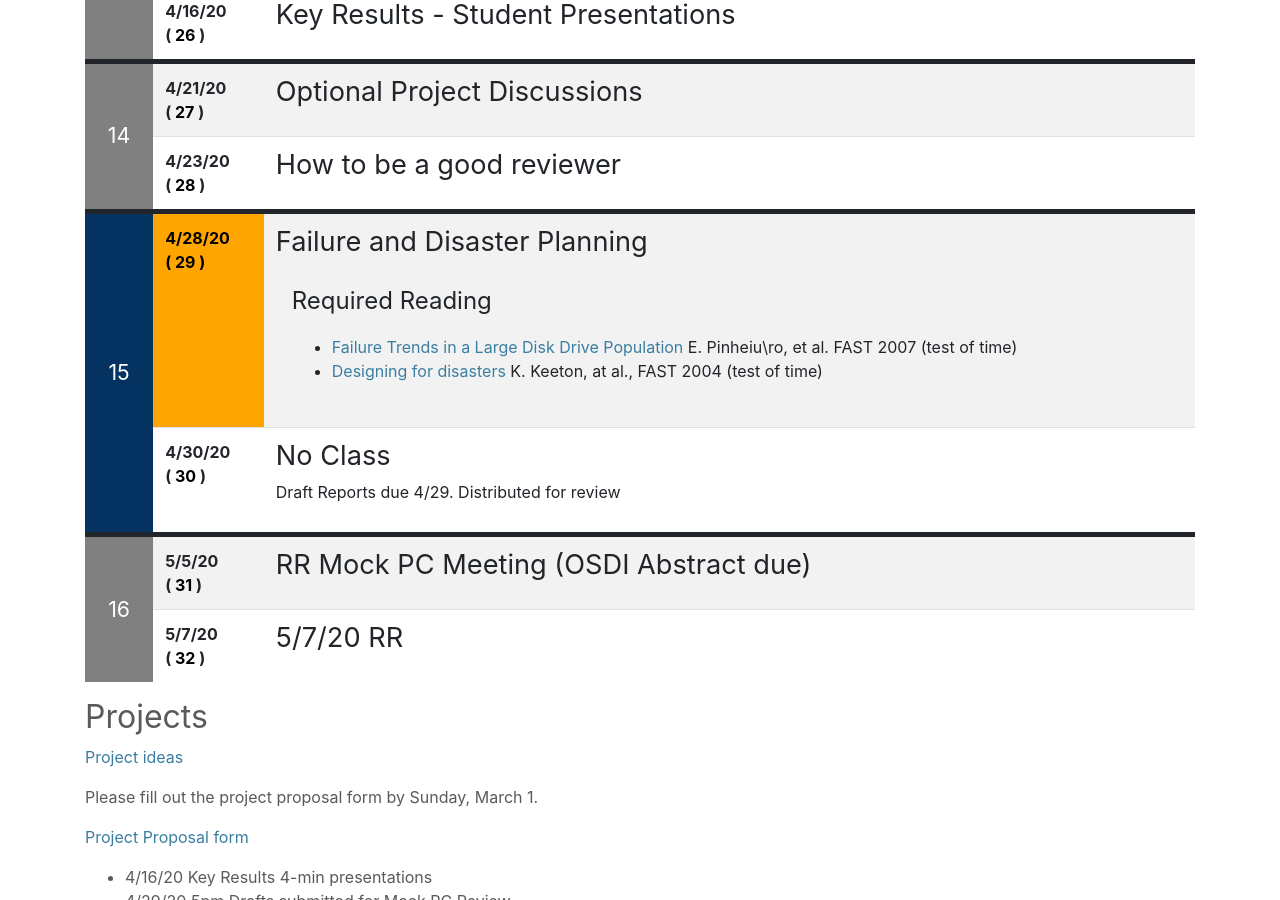
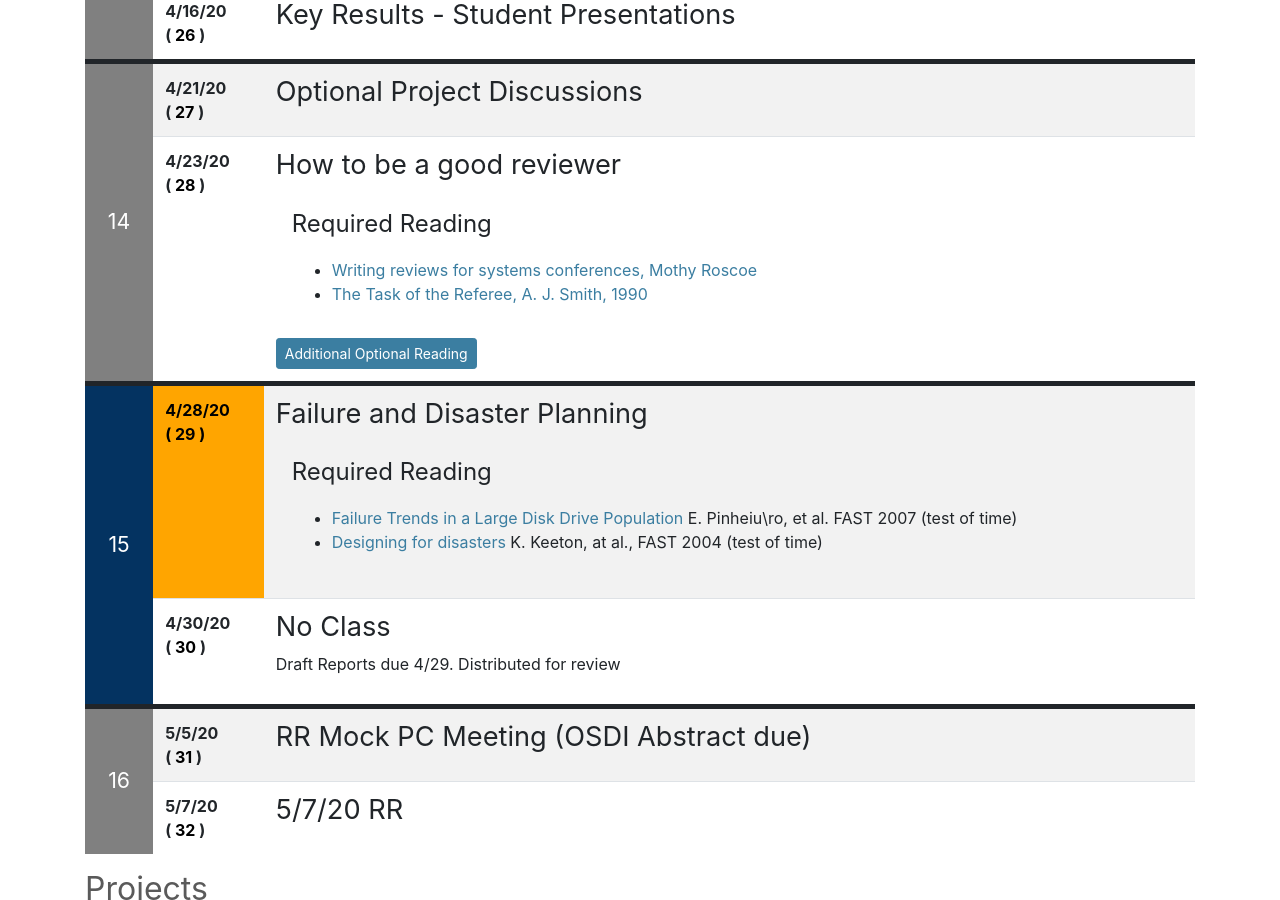
Before and after one commit to deculler/cs262b-sp20, a Jekyll site: the page built from index.md, in a window 1280 px wide and 900 px high, scrolled down 7462 px. Built offline with Jekyll 4.4.1, drawn with Linux system fonts in a browser that asks for light colours; nearby versions of some CDN libraries; our own code applies the rules of GitHub Pages for plain Markdown files.

Commit message:
Reviewer guidance

```diff
--- a/index.md
+++ b/index.md
@@ -476,6 +476,15 @@ Class time available to work on projects.
 {% include syllabus_entry %}
 ## How to be a good reviewer
 <!-- 4/23/20 -->
+<div class="reading">
+<div class="required_reading" markdown="1">
+* [Writing reviews for systems conferences, Mothy Roscoe](https://people.inf.ethz.ch/troscoe/pubs/review-writing.pdf)
+* [The Task of the Referee, A. J. Smith, 1990](https://www.big.tuwien.ac.at/files/teaching/guidelines/task_of_the_referee.pdf)
+</div>
+<div class="optional_reading" markdown="1">
+* [How not to Review a Paper](https://drive.google.com/open?id=1TRb_nUH5dognFTevlVKWoOu13WXYkmwe)
+</div>
+</div>
 
 {% include syllabus_entry %}
 <!-- 4/28/20 -->
```
